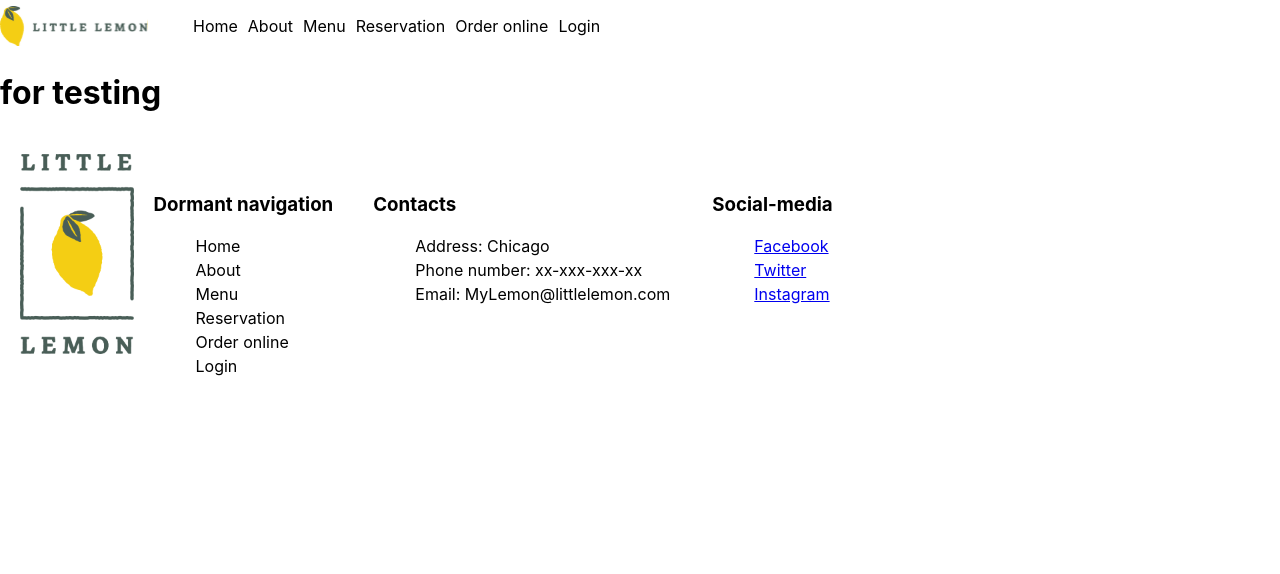
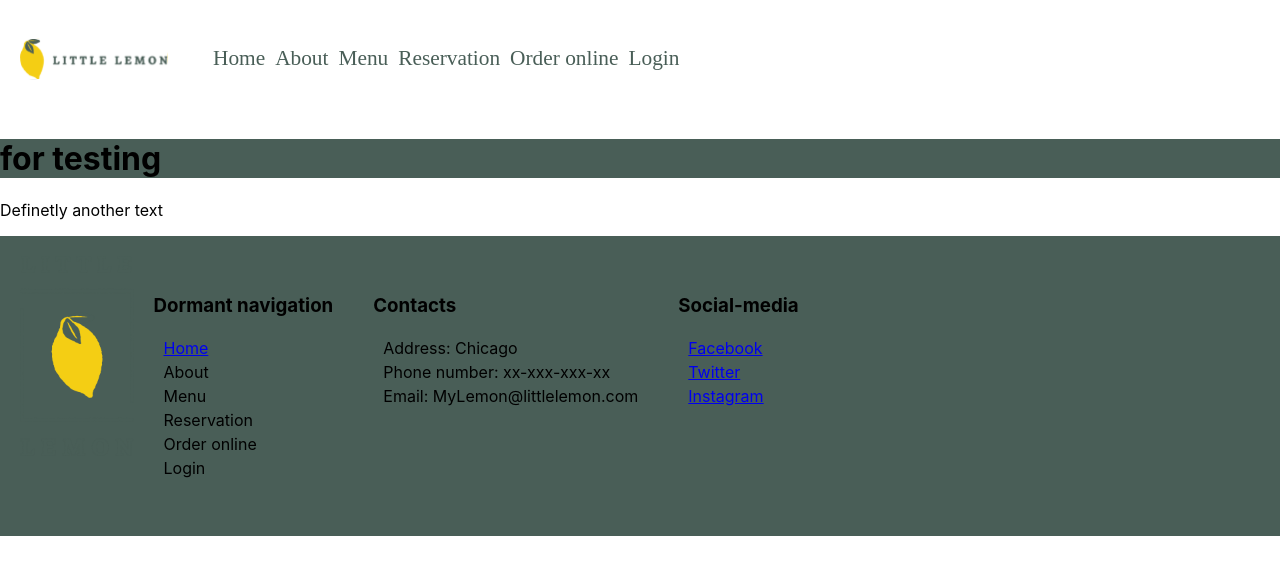
Before and after one commit to Jixiza/coursera_capstone, a React (Create React App) app: page / in a window 1280 px wide. Shown: the top 574 px of the page. Built offline with nearby package versions, Linux system fonts and the light colour scheme.

Commit message:
defined page structure, added main, playing with main section rendering logic

```diff
--- a/src/App.css
+++ b/src/App.css
@@ -1,24 +1,44 @@
 nav {
   display: flex;
+  padding: 20px;
+  font-size: 16pt;
+  font-family: Karla;
+  color: #495e57;
 
 }
+nav a {
+    text-decoration: none;
 
+}
+nav a:link, nav a:visited {
+  color: #495e57;
+}
 nav li {
   list-style-type: none;
-  display: inline;
+  display: inline-block;
   padding: 5px;
+
 }
+header {
+  background-color: #495e57;
+}
+
 footer {
   display: flex;
   padding: 20px;
+  background-color: #495e57;
 }
 footer img{
   max-height: 200px;
 }
 footer div{
-  margin: 20px;
+  padding: 20px;
+  max-width: 25%;
+
 }
 footer li {
    list-style-type: none;
-   padding: 2px;
+   padding: 2px 0px;
+    margin-left: -30px;
+
 }
--- a/src/App.js
+++ b/src/App.js
@@ -1,18 +1,16 @@
 import Footer from './Footer.js';
 import Header from './Header.js';
 import Nav from './Nav.js';
+import Main from './Main.js';
 import './App.css';
 
 function App() {
+  const pressed = false;
   return (
     <>
       <Nav />
       <Header />
-      <main>
-        <section></section>
-        <section></section>
-        <section></section>
-      </main>
+      <Main opt1={ pressed}/>
       <Footer />
     </>
   );
--- a/src/Footer.js
+++ b/src/Footer.js
@@ -7,7 +7,7 @@ function Footer() {
           <div>
               <h3>Dormant navigation</h3>
             <ul>
-              <li><a>Home</a></li>
+              <li><a href="/">Home</a></li>
               <li><a>About</a></li>
               <li><a>Menu</a></li>
               <li><a>Reservation</a></li>
--- /dev/null
+++ b/src/Main.js
@@ -0,0 +1,22 @@
+
+
+function Main(props) {
+
+    if (props.opt1 === true) {
+
+        return (
+            <main>
+                <section><p>Some random text for now</p></section>
+            </main>
+        );
+    } else {
+            return(
+                    <main>
+                <section><p>Definetly another text</p></section>
+                </main >
+            );
+    }
+}
+
+
+export default Main
--- a/src/Nav.js
+++ b/src/Nav.js
@@ -6,7 +6,7 @@ function Nav() {
     <nav>
       <img src={logo} alt="Little Lemon logo with a name of the restaurant" />
         <ul>
-              <li><a>Home</a></li>
+              <li><a href="/">Home</a></li>
               <li><a>About</a></li>
               <li><a>Menu</a></li>
               <li><a>Reservation</a></li>
```
